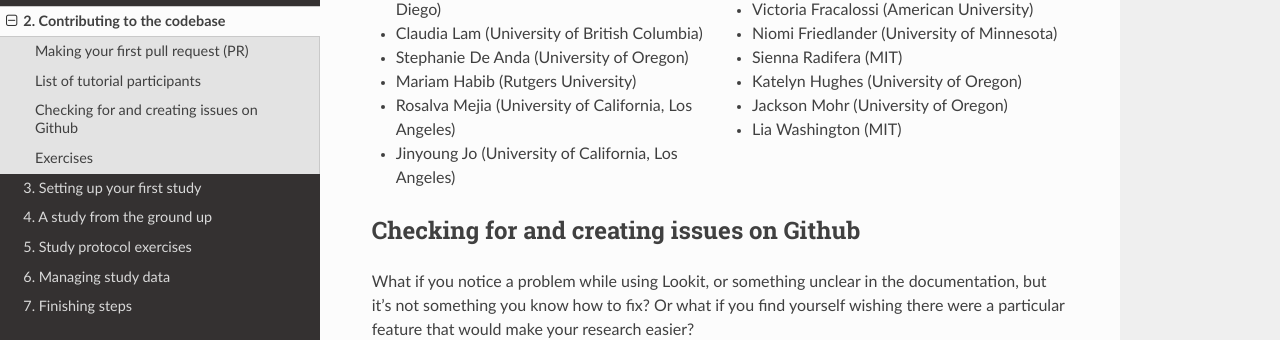
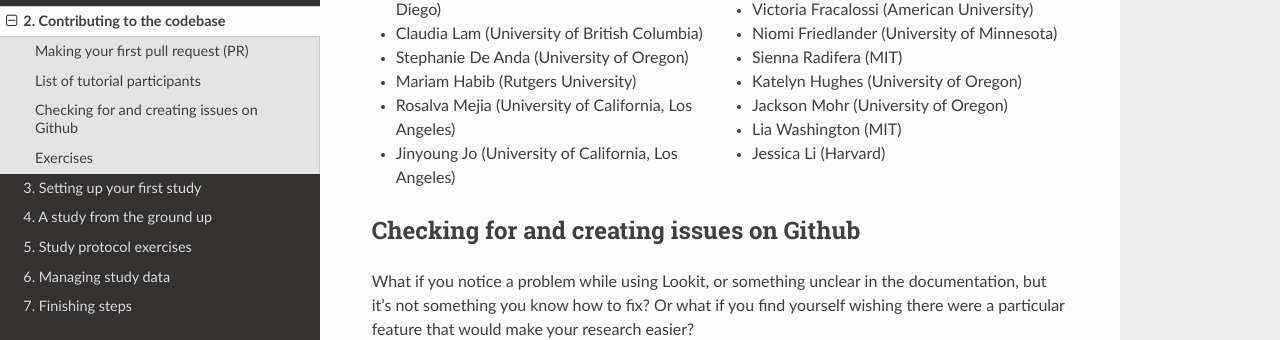
Before and after one commit to lookit/lookit-docs, a Sphinx documentation site: the page built from docs/source/tutorial-contributing.rst, in a window 1280 px wide and 900 px high, scrolled down 7257 px. Shown: the part 114-454 px from the top of the window. Built offline with Sphinx 7.4.7 and the Read the Docs theme 2.0.0, drawn with Linux system fonts in a browser that asks for light colours.

Commit message:
Add tutorial participant to list

```diff
--- a/docs/source/tutorial-contributing.rst
+++ b/docs/source/tutorial-contributing.rst
@@ -285,6 +285,7 @@ List of tutorial participants
 - Katelyn Hughes (University of Oregon)
 - Jackson Mohr (University of Oregon)
 - Lia Washington (MIT)
+- Jessica Li (Harvard)
 
 Checking for and creating issues on Github
 -------------------------------------------
```
